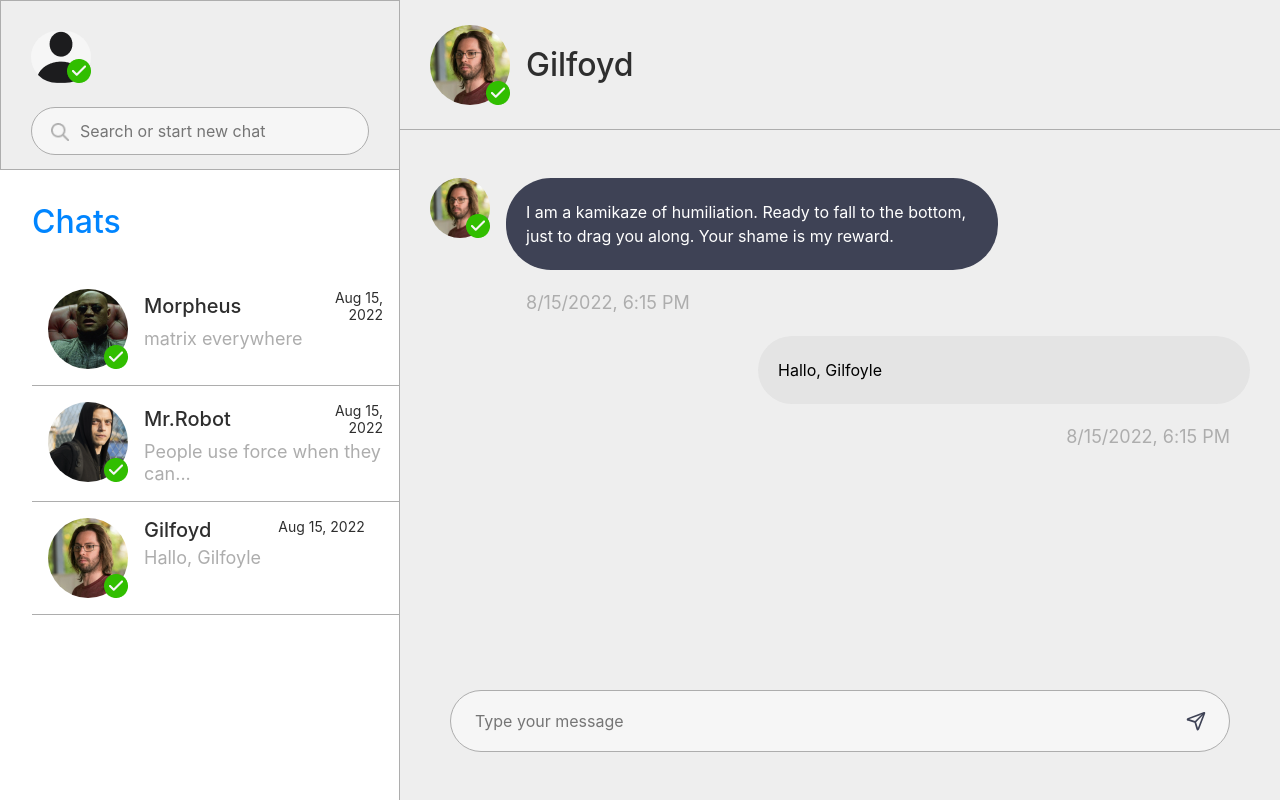
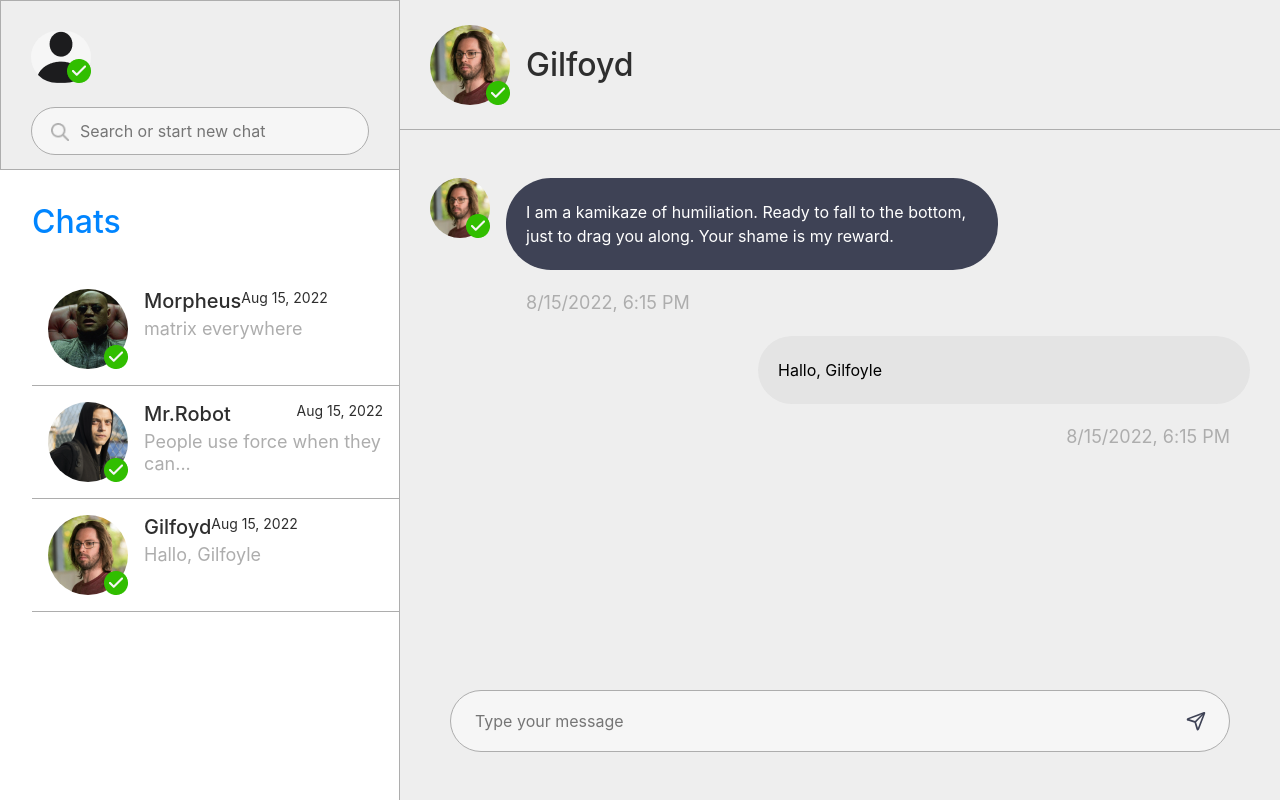
Before and after one commit to MihailZharavin11/Fake-Chat, a React (Create React App) app: page /5c384b2a-1331-4b82-b81f-5039f7af1808 in a window 1280 px wide. Built offline with nearby package versions, Linux system fonts and the light colour scheme.

Commit message:
Fixed the display of the date in the navigation, made a check for an empty string before sending

```diff
--- a/src/components/Contact/contact.scss
+++ b/src/components/Contact/contact.scss
@@ -13,7 +13,7 @@
   flex-direction: column;
   .contact__content-title {
     display: flex;
-    gap: 67px;
+    justify-content: space-between;
     margin-bottom: 5px;
     .contact__content-title-name {
       display: flex;
--- a/src/components/Content/Content.jsx
+++ b/src/components/Content/Content.jsx
@@ -112,6 +112,7 @@ const Content = () => {
   }, [users]);
 
   const sendMessage = () => {
+    if (input) {
       const valueToAdd = {
         id: user.id,
         value: {
@@ -124,6 +125,7 @@ const Content = () => {
       setInput("");
       dispatch(getMessage(user.id));
       scrollToBottom();
+    }
   };
 
   if (!user) {
```
Lines whose indentation alone changed are shown as unchanged.
